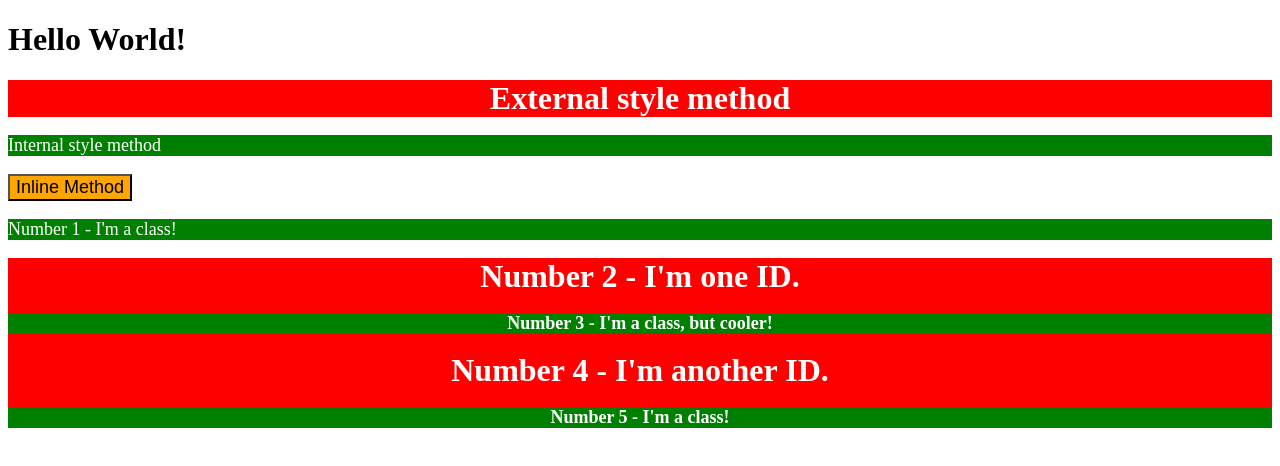
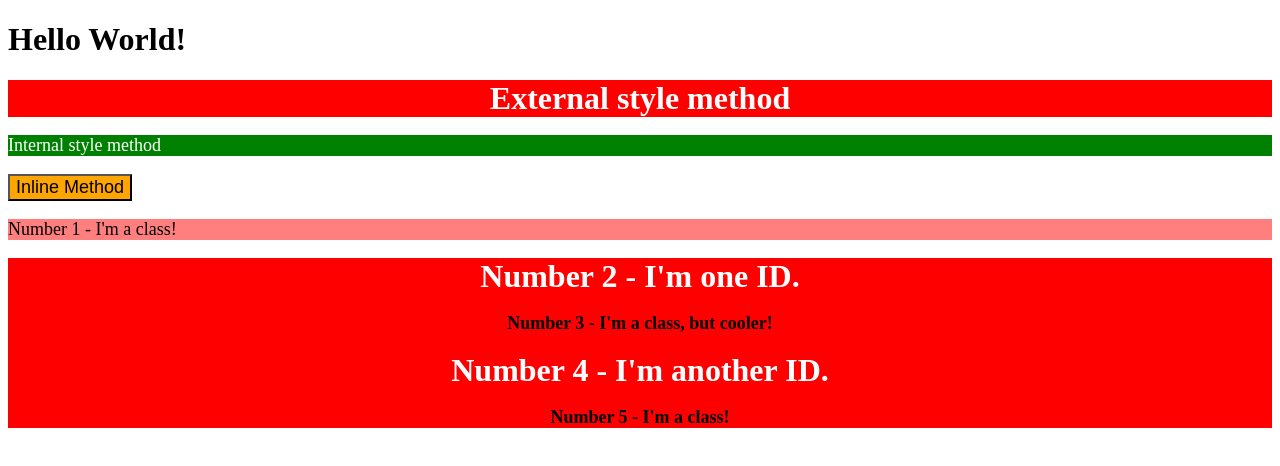
Before and after one commit to taladan/git_test, a plain HTML site: page odin-links-and-images/pages/csspractice.html in a window 1280 px wide. Drawn offline with Linux system fonts and the light colour scheme.

```diff
--- a/odin-links-and-images/pages/style.css
+++ b/odin-links-and-images/pages/style.css
@@ -5,3 +5,20 @@
   font-weight: bold;
   text-align: center;
 }
+
+.odd {
+  color: #000000;
+  background-color: #ff000080;
+}
+
+#two {
+
+}
+
+.three {
+
+}
+
+#four {
+
+}
```
